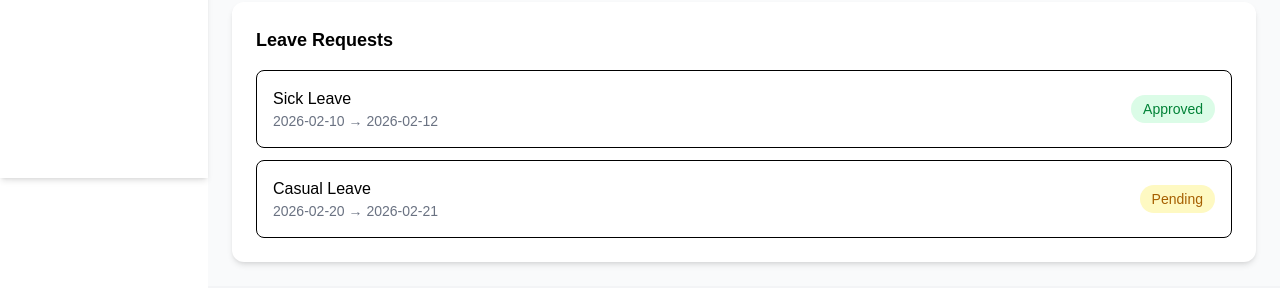
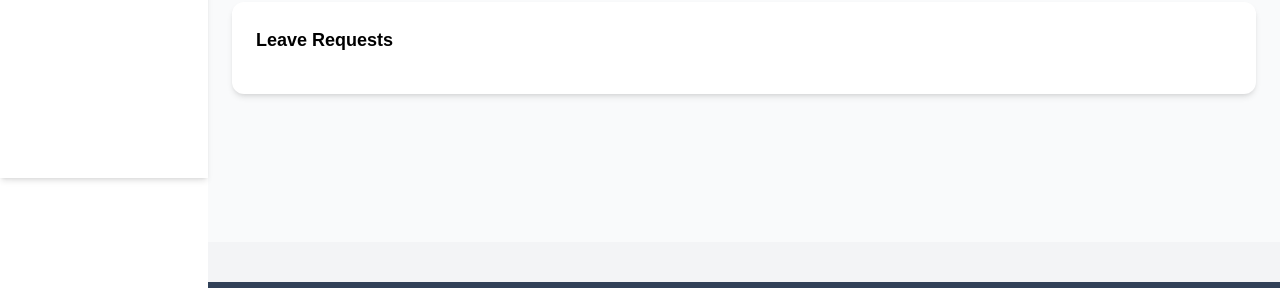
Before and after one commit to Sahilahamad500/Project9, a Next.js app: page /Leave in a window 1280 px wide. Shown: the part 622-910 px from the top of the page. Built offline with nearby package versions, Linux system fonts and the light colour scheme; some icons are missing.

Commit message:
api changed

```diff
--- a/app/Leave/page.js
+++ b/app/Leave/page.js
@@ -1,6 +1,6 @@
 "use client";
 
-import { useState } from "react";
+import { useState, useEffect } from "react";
 import { FileText } from "@deemlol/next-icons";
 import toast from "react-hot-toast";
 
@@ -9,23 +9,13 @@ import toast from "react-hot-toast";
 export default function LeaveManagement() {
   const [selectedLeave, setSelectedLeave] = useState(null);
 
-  const [requests, setRequests] = useState([
-    {
-      id: 1,
-      type: "Sick Leave",
-      from: "2026-02-10",
-      to: "2026-02-12",
-      status: "Approved",
-      reason: "medical reason"
-    },
-    {
-      id: 2,
-      type: "Casual Leave",
-      from: "2026-02-20",
-      to: "2026-02-21",
-      status: "Pending",
-    },
-  ]);
+  const [requests, setRequests] = useState([]);
+
+  useEffect(() => {
+    fetch("/api/leave")
+      .then(res => res.json())
+      .then(data => setRequests(data));
+  }, []);
 
   const summary = {
     total: 24,
@@ -48,12 +38,11 @@ export default function LeaveManagement() {
     day: false,
   });
 
-  function handleSubmit() {
+  async function handleSubmit() {
     const fromEmpty = !newLeave.from.trim();
     const toEmpty = !newLeave.to.trim();
     const typeEmpty = !newLeave.type.trim();
     const dayEmpty = !newLeave.day.trim();
-
 
     setIsInvalid({
       from: fromEmpty,
@@ -62,31 +51,39 @@ export default function LeaveManagement() {
       day: dayEmpty,
     });
 
-
     if (fromEmpty || toEmpty || typeEmpty || dayEmpty) {
-      toast.error("Please fill all required fields")
+      toast.error("Please fill all required fields");
       return;
     }
 
-
-    setRequests(prev => [
-      ...prev,
-      {
-        id: Date.now(),
-        type: newLeave.type,
-        from: newLeave.from,
-        to: newLeave.to,
-        status: "Pending",
-        reason: newLeave.reason,
-      },
-    ]);
-
-    toast.success("Leave request submitted successfully");
-    setnewLeave({ from: "", to: "", type: "", day: "", reason: "" });
+    try {
+      await fetch("/api/leave", {
+        method: "POST",
+        headers: {
+          "Content-Type": "application/json",
+        },
+        body: JSON.stringify({
+          ...newLeave,
+          status: "Pending",
+        }),
+      });
 
 
-    setIsInvalid({ from: false, to: false, type: false, day: false });
+      const res = await fetch("/api/leave");
+      const data = await res.json();
+      setRequests(data);
+
+      toast.success("Leave request submitted successfully");
+      setnewLeave({ from: "", to: "", type: "", day: "", reason: "" });
+
+      setIsInvalid({ from: false, to: false, type: false, day: false });
+
+    } catch (error) {
+      toast.error("Something went wrong");
+    }
   }
+
+
 
   const statusStyle = (status) => {
     switch (status) {
@@ -169,10 +166,10 @@ export default function LeaveManagement() {
             className={`border rounded-lg px-4 py-2 ${isInvalid.type ? "border-red-500" : "border-gray-300"
               }`}
           >
-            <option>Leave Type</option>
-            <option>Sick Leave</option>
-            <option>Casual Leave</option>
-            <option>Earned Leave</option>
+            <option value="">Leave Type</option>
+            <option value="Sick Leave">Sick Leave</option>
+            <option value="Casual Leave">Casual Leave</option>
+            <option value="Earned Leave">Earned Leave</option>
           </select>
 
           <select
--- /dev/null
+++ b/app/api/leave/route.js
@@ -0,0 +1,31 @@
+import { v4 as uuidv4 } from "uuid";
+
+let leaves = [];
+
+export async function GET() {
+  return new Response(JSON.stringify(leaves), {
+    status: 200,
+    headers: { "Content-Type": "application/json" },
+  });
+}
+
+export async function POST(req) {
+  try {
+    const body = await req.json();
+
+    leaves.push({
+      id: uuidv4(),
+      ...body,
+    });
+
+    return new Response(JSON.stringify({ message: "Leave Submitted" }), {
+      status: 200,
+      headers: { "Content-Type": "application/json" },
+    });
+  } catch (err) {
+    return new Response(JSON.stringify({ error: err.message }), {
+      status: 500,
+      headers: { "Content-Type": "application/json" },
+    });
+  }
+}
--- a/package.json
+++ b/package.json
@@ -13,7 +13,8 @@
     "next": "16.1.6",
     "react": "19.2.3",
     "react-dom": "19.2.3",
-    "react-hot-toast": "^2.6.0"
+    "react-hot-toast": "^2.6.0",
+    "uuid": "^13.0.0"
   },
   "devDependencies": {
     "@tailwindcss/postcss": "^4",
```
Also changed, not shown: 1 other file (tests, documents, lock files or other folders).
